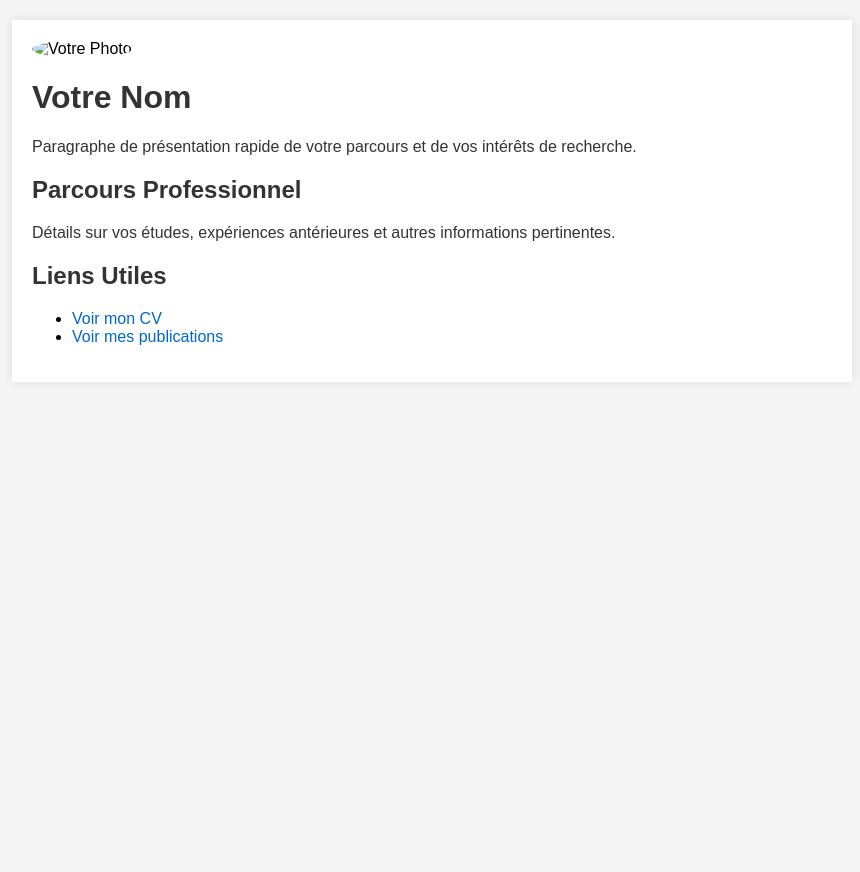
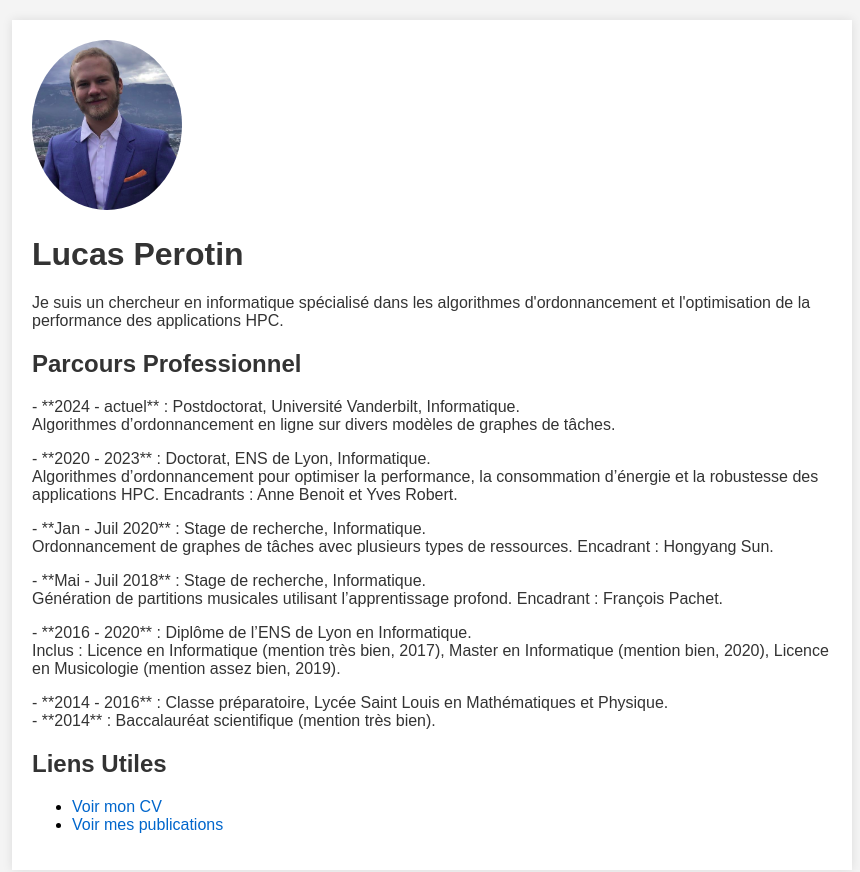
Before and after one commit to lucasperotin/lucasperotin.github.io, a plain HTML site: page index.html in a window 1280 px wide. Shown: the whole page, without its empty margins (208-1068 px from the left). Before the commit the page ends 800 px from the top, so only its background shows below. Drawn offline with Linux system fonts and the light colour scheme.

Commit message:
Update index.html

```diff
--- a/index.html
+++ b/index.html
@@ -36,16 +36,42 @@
 </head>
 <body>
     <div class="container">
-        <img src="votre-photo.jpg" alt="Votre Photo">
-        <h1>Votre Nom</h1>
-        <p>Paragraphe de présentation rapide de votre parcours et de vos intérêts de recherche.</p>
+        <img src="lucasphoto.png" alt="Votre Photo">
+        <h1>Lucas Perotin</h1>
+        <p>Je suis un chercheur en informatique spécialisé dans les algorithmes d'ordonnancement et l'optimisation de la performance des applications HPC.</p>
         <h2>Parcours Professionnel</h2>
-        <p>Détails sur vos études, expériences antérieures et autres informations pertinentes.</p>
+        <p>
+            - **2024 - actuel** : Postdoctorat, Université Vanderbilt, Informatique.<br>
+            Algorithmes d’ordonnancement en ligne sur divers modèles de graphes de tâches.
+        </p>
+        <p>
+            - **2020 - 2023** : Doctorat, ENS de Lyon, Informatique.<br>
+            Algorithmes d’ordonnancement pour optimiser la performance, la consommation d’énergie
+            et la robustesse des applications HPC. Encadrants : Anne Benoit et Yves Robert.
+        </p>
+        <p>
+            - **Jan - Juil 2020** : Stage de recherche, Informatique.<br>
+            Ordonnancement de graphes de tâches avec plusieurs types de ressources. Encadrant :
+            Hongyang Sun.
+        </p>
+        <p>
+            - **Mai - Juil 2018** : Stage de recherche, Informatique.<br>
+            Génération de partitions musicales utilisant l’apprentissage profond. Encadrant :
+            François Pachet.
+        </p>
+        <p>
+            - **2016 - 2020** : Diplôme de l’ENS de Lyon en Informatique.<br>
+            Inclus : Licence en Informatique (mention très bien, 2017), Master en Informatique
+            (mention bien, 2020), Licence en Musicologie (mention assez bien, 2019).
+        </p>
+        <p>
+            - **2014 - 2016** : Classe préparatoire, Lycée Saint Louis en Mathématiques et Physique.<br>
+            - **2014** : Baccalauréat scientifique (mention très bien).
+        </p>
         <h2>Liens Utiles</h2>
         <ul>
-            <li><a href="votre-cv.pdf" target="_blank">Voir mon CV</a></li>
+            <li><a href="CVLucasPerotin.pdf" target="_blank">Voir mon CV</a></li>
             <li><a href="vos-publications.html" target="_blank">Voir mes publications</a></li>
-            <!-- Ajoutez d'autres liens si nécessaire -->
         </ul>
     </div>
 </body>
```
